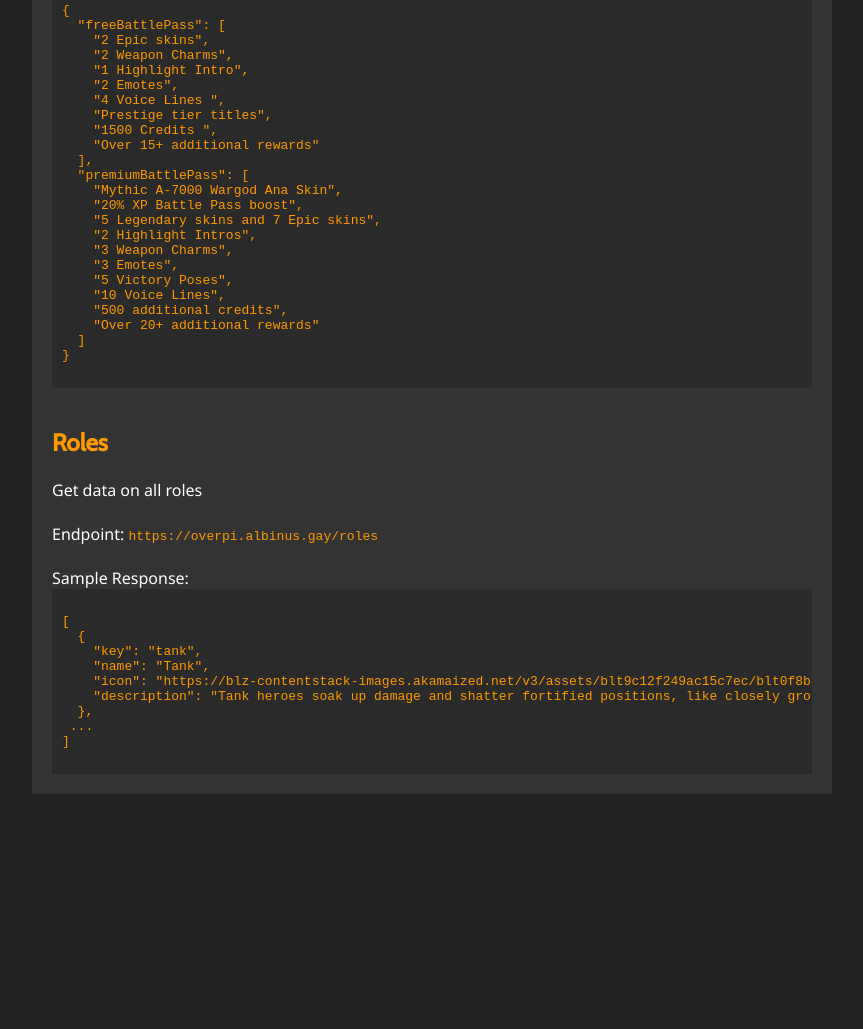
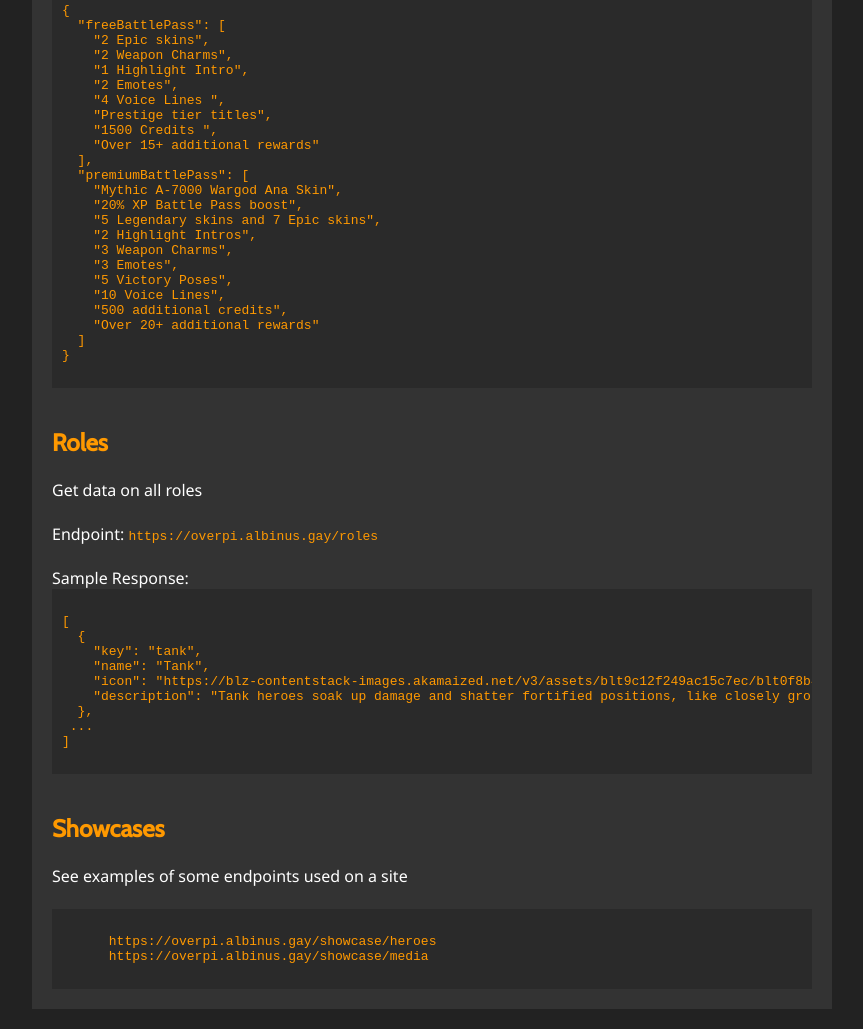
Before and after one commit to albibos/overpi, a website: page public/index.html in a window 1280 px wide. Shown: the part 5191-6220 px from the top of the page, without its empty margins (208-1071 px from the left). Before the commit the page ends 6005 px from the top, so only its background shows below. Drawn offline with nearby package versions, Linux system fonts and the light colour scheme.

Commit message:
random stuff

```diff
--- a/public/css/hero.css
+++ b/public/css/hero.css
@@ -21,6 +21,7 @@ body {
 
   h1, h2, h3 {
     margin: 0;
+    font-family: 'Barlow', sans-serif;
     padding: 0;
     color: #fff;
   }
--- a/public/index.html
+++ b/public/index.html
@@ -7,6 +7,9 @@
   <link rel="preconnect" href="https://fonts.googleapis.com">
 <link rel="preconnect" href="https://fonts.gstatic.com" crossorigin>
 <link href="https://fonts.googleapis.com/css2?family=Barlow:wght@800&family=Cabin:wght@500&family=Montserrat:wght@600&family=Noto+Sans&family=Poppins&family=Roboto:wght@500&family=Space+Grotesk:wght@700&family=Varela+Round&display=swap" rel="stylesheet">
+  <meta name="keywords" content="Overwatch, API, game data, player statistics, overwatch heroes, overwatch hero stats, overwatch api, overwatch player api">
+  <meta property="og:title" content="Overpi: Overwatch API">
+<meta property="og:description" content="A free to use overwatch api with a large assortment of endpoints!">
   <title>overpi api docs</title>
 </head>
 <body>
@@ -367,6 +370,18 @@
 ]
       </code></pre>
     </section>
+
+
+    <section id="heroes">
+      <h2>Showcases</h2>
+      <br>
+      <p>See examples of some endpoints used on a site</p>
+      <br>
+      <pre><code>
+      https://overpi.albinus.gay/showcase/heroes
+      https://overpi.albinus.gay/showcase/media
+      </code></pre>
+    </section>
   </div>
 </body>
 </html>
```
